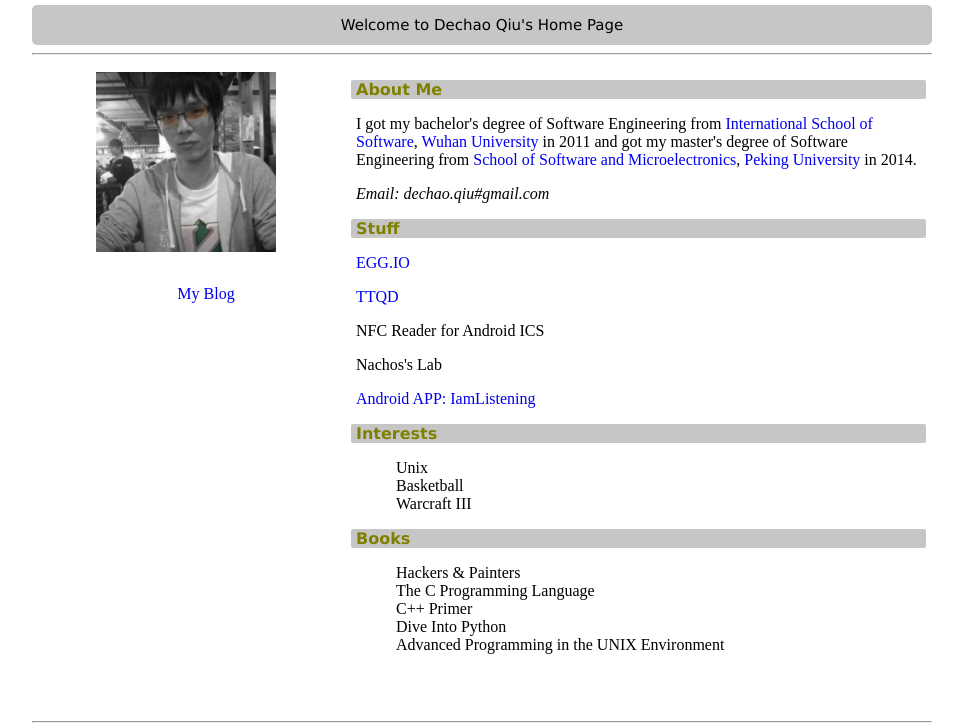
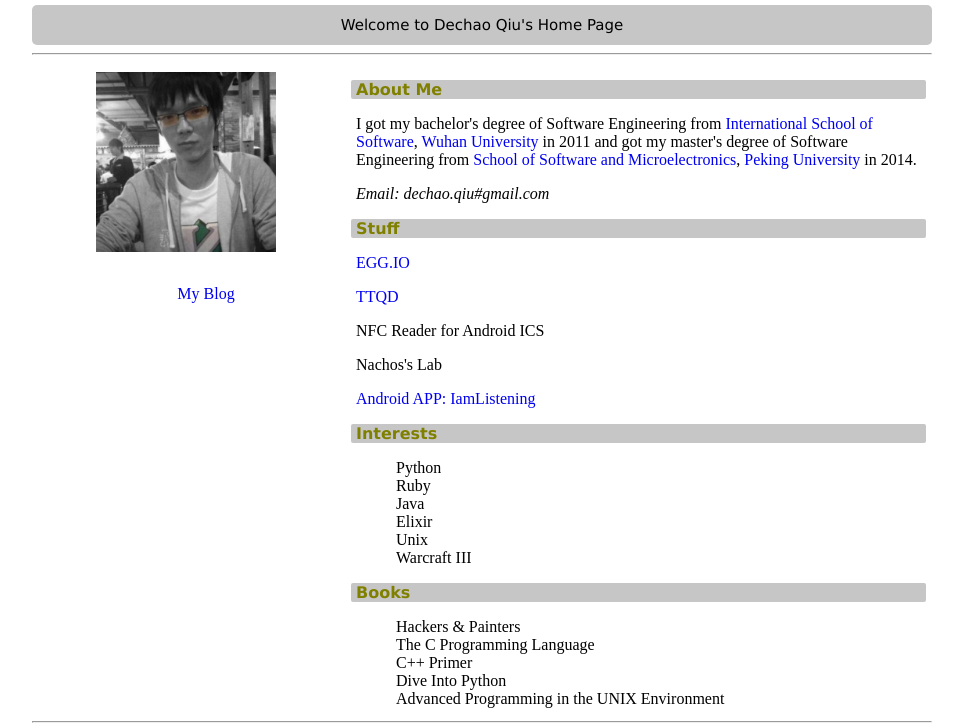
Before and after one commit to dechaoqiu/homepage, a plain HTML site: page index.html in a window 1280 px wide. Shown: the top 728 px of the page, without its empty margins (158-1121 px from the left). Drawn offline with Linux system fonts and the light colour scheme.

Commit message:
add languages

```diff
--- a/index.html
+++ b/index.html
@@ -63,8 +63,11 @@
                     <p class="subject_title">Interests</p>
                     <div class="subject_content">
                     <ul>
+                        <li>Python</li>
+                        <li>Ruby</li>
+                        <li>Java</li>
+                        <li>Elixir</li>
                         <li>Unix</li>
-                        <li>Basketball</li>
                         <li>Warcraft III</li>
                     </ul>
                     </div>
```
